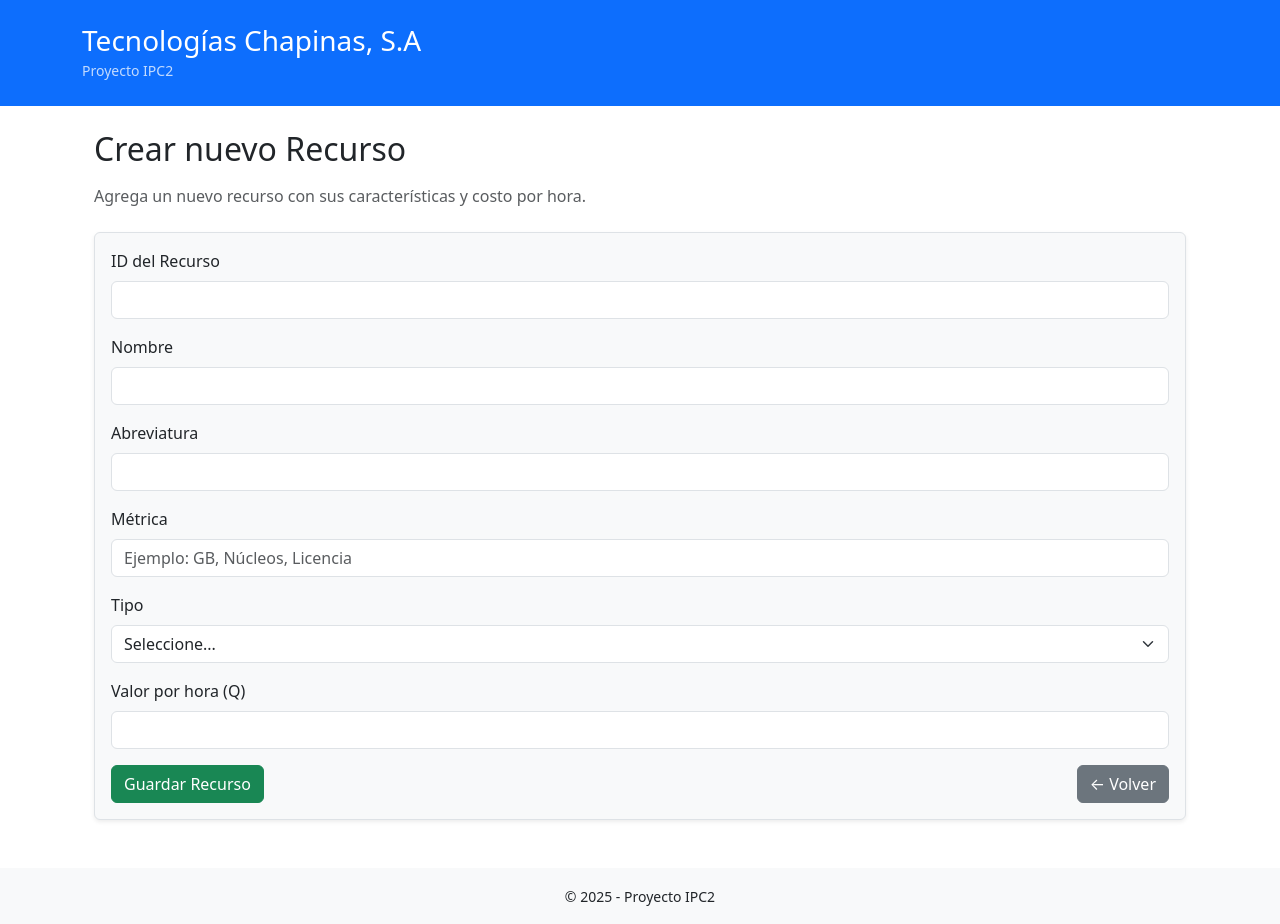
After one commit to SelvinChuquiej/IPC2_Proyecto3_202405516, a Django app: page /menu_creacion/crear/recurso/ in a window 1280 px wide. The commit adds this page. Run offline with Django 5.2, Linux system fonts and the light colour scheme.

Commit message:
Agregar formulario y vista para creacion de recursos desde el Front

```diff
--- /dev/null
+++ b/IPC2_Proyecto3_202405516/Front/view/app/templates/crear_recurso.html
@@ -0,0 +1,56 @@
+{% extends "base.html" %}
+{% block content %}
+<div class="container mt-4">
+    <h2 class="mb-3">Crear nuevo Recurso</h2>
+    <p class="text-muted mb-4">Agrega un nuevo recurso con sus características y costo por hora.</p>
+
+    {% if messages %}
+    {% for message in messages %}
+    <div class="alert alert-{{ message.tags }} py-2">{{ message }}</div>
+    {% endfor %}
+    {% endif %}
+
+    <form method="post" class="p-3 border rounded shadow-sm bg-light">
+        {% csrf_token %}
+        <div class="mb-3">
+            <label class="form-label">ID del Recurso</label>
+            <input type="number" name="id" class="form-control" required inputmode="numeric" pattern="\d+" title="Sólo números">
+        </div>
+
+        <div class="mb-3">
+            <label class="form-label">Nombre</label>
+            <input type="text" name="nombre" class="form-control" required>
+        </div>
+
+        <div class="mb-3">
+            <label class="form-label">Abreviatura</label>
+            <input type="text" name="abreviatura" class="form-control" maxlength="10">
+        </div>
+
+        <div class="mb-3">
+            <label class="form-label">Métrica</label>
+            <input type="text" name="metrica" class="form-control" placeholder="Ejemplo: GB, Núcleos, Licencia"
+                required>
+        </div>
+
+        <div class="mb-3">
+            <label class="form-label">Tipo</label>
+            <select name="tipo" class="form-select" required>
+                <option value="">Seleccione...</option>
+                <option value="HARDWARE">HARDWARE</option>
+                <option value="SOFTWARE">SOFTWARE</option>
+            </select>
+        </div>
+
+        <div class="mb-3">
+            <label class="form-label">Valor por hora (Q)</label>
+            <input type="number" name="valorXhora" step="0.01" class="form-control" required>
+        </div>
+
+        <div class="d-flex justify-content-between">
+            <button type="submit" class="btn btn-success">Guardar Recurso</button>
+            <a href="{% url 'menu_creacion' %}" class="btn btn-secondary">← Volver</a>
+        </div>
+    </form>
+</div>
+{% endblock %}
--- a/IPC2_Proyecto3_202405516/Front/view/app/templates/menu_creacion.html
+++ b/IPC2_Proyecto3_202405516/Front/view/app/templates/menu_creacion.html
@@ -26,7 +26,7 @@
                     <h5 class="card-title text-success">Recursos</h5>
                     <p class="card-text text-muted">Agrega recursos físicos o lógicos con sus métricas, tipo y costo por
                         hora.</p>
-                    <a href="" class="btn btn-success btn-sm">Crear Recurso</a>
+                    <a href="{% url 'crear_recurso' %}" class="btn btn-success btn-sm">Crear Recurso</a>
                 </div>
             </div>
         </div>
--- a/IPC2_Proyecto3_202405516/Front/view/app/urls.py
+++ b/IPC2_Proyecto3_202405516/Front/view/app/urls.py
@@ -9,4 +9,5 @@ urlpatterns = [
     path('inicializar/', views.inicializar_sistema, name='inicializar_sistema'),
     path('menu_creacion/', views.menu_creacion, name='menu_creacion'),
     path('menu_creacion/crear/categoria/', views.crear_categoria, name='crear_categoria'),
+    path('menu_creacion/crear/recurso/', views.crear_recurso, name='crear_recurso'),
 ]
--- a/IPC2_Proyecto3_202405516/Front/view/app/views.py
+++ b/IPC2_Proyecto3_202405516/Front/view/app/views.py
@@ -111,7 +111,7 @@ def crear_categoria(request):
             "id_Categoria": request.POST.get('id'),
             "nombre": request.POST.get('nombre'),
             "descripcion": request.POST.get('descripcion'),
-            "carga_trabajo": request.POST.get('carga_trabajo'),
+            "carga_trabajo": request.POST.get('cargaTrabajo'),
         }
         resp = requests.post(f"{API_URL}/api/sistema/menu_creacion/crear/categoria", json=payload)
 
@@ -122,3 +122,23 @@ def crear_categoria(request):
         else:
             messages.error(request, "Error al crear categoría.")
     return render(request, 'crear_categoria.html')
+
+def crear_recurso(request):
+    if request.method == 'POST':
+        payload = {
+            "id_recurso": request.POST.get('id'),
+            "nombre": request.POST.get('nombre'),
+            "abreviatura": request.POST.get('abreviatura'),
+            "metrica": request.POST.get('metrica'),
+            "tipo": request.POST.get('tipo'),
+            "valor_x_hora": request.POST.get('valorXhora'),
+        }
+        resp = requests.post(f"{API_URL}/api/sistema/menu_creacion/crear/recurso", json=payload)
+
+        if resp.status_code == 200:
+            messages.success(request, "Recurso creado correctamente.")
+        elif resp.status_code == 409:
+            messages.warning(request, "Ya existe un recurso con ese ID.")
+        else:
+            messages.error(request, "Error al crear recurso.")
+    return render(request, 'crear_recurso.html')
```
Also changed, not shown: IPC2_Proyecto3_202405516/Back/controller/app_controller.py (+16 -0 lines), IPC2_Proyecto3_202405516/Back/database/xml_database.py (+7 -8 lines), IPC2_Proyecto3_202405516/Front/view/app/templates/crear_categoria.html (+6 -3 lines).
